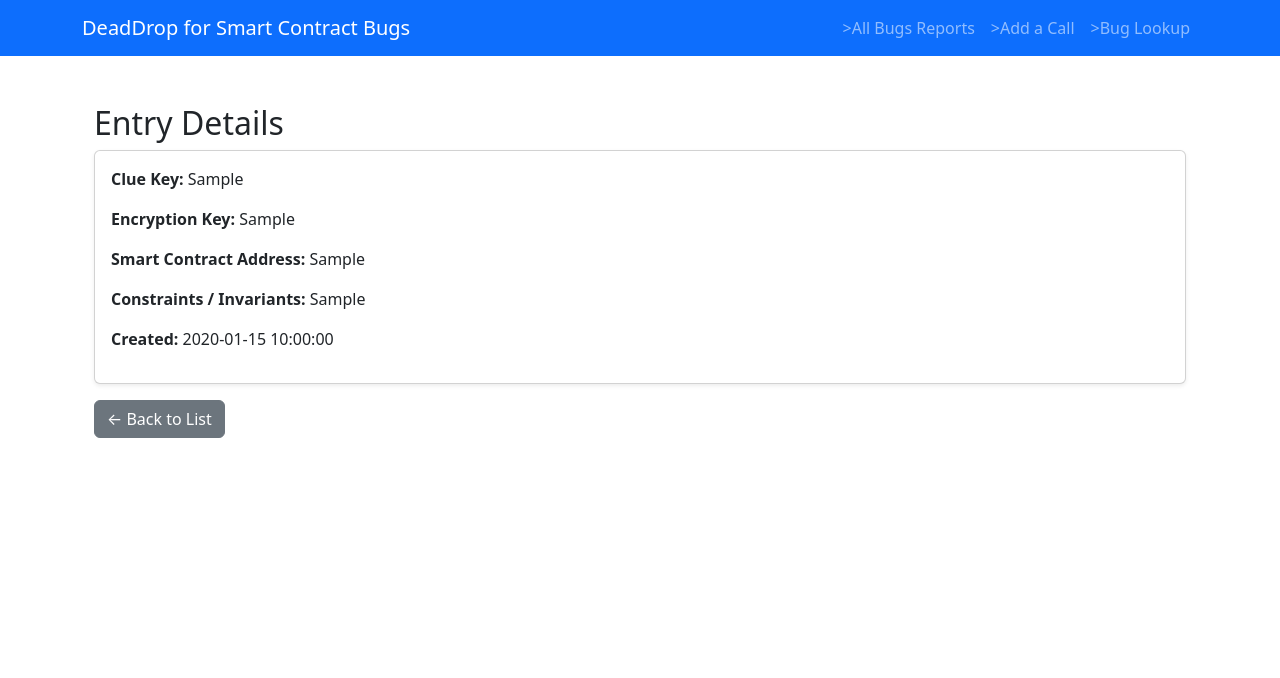
After one commit to yoshiisato/deaddrop, a Flask app: page /entry/1 in a window 1280 px wide. The commit adds this page. Shown: the top 678 px of the page. Run offline with Flask 3, Linux system fonts and the light colour scheme; tables that the repository leaves empty hold one stand-in row (values such as "Sample post").

Commit message:
update web

```diff
--- a/frontend/app.py
+++ b/frontend/app.py
@@ -161,3 +161,9 @@ def bug_lookup():
 def all_bug_reports():
     all_bugs = BugReport.query.order_by(BugReport.timestamp.desc()).all()
     return render_template("all_bug_reports.html", bugs=all_bugs)
+
+
+@app.route('/entry/<int:entry_id>')
+def entry_detail(entry_id):
+    entry = Entry.query.get_or_404(entry_id)
+    return render_template('entry_detail.html', entry=entry)
--- /dev/null
+++ b/frontend/templates/entry_detail.html
@@ -0,0 +1,16 @@
+{% extends 'base.html' %}
+{% block content %}
+<div class="container mt-4">
+  <h2>Entry Details</h2>
+  <div class="card shadow-sm">
+    <div class="card-body">
+      <p><strong>Clue Key:</strong> {{ entry.pk_clue }}</p>
+      <p><strong>Encryption Key:</strong> {{ entry.pk_encryption }}</p>
+      <p><strong>Smart Contract Address:</strong> {{ entry.sc_addr }}</p>
+      <p><strong>Constraints / Invariants:</strong> {{ entry.constraints }}</p>
+      <p><strong>Created:</strong> {{ entry.timestamp.strftime('%Y-%m-%d %H:%M:%S') }}</p>
+    </div>
+  </div>
+  <a href="{{ url_for('show_list') }}" class="btn btn-secondary mt-3">← Back to List</a>
+</div>
+{% endblock %}
--- a/frontend/templates/list.html
+++ b/frontend/templates/list.html
@@ -22,9 +22,8 @@
               <p class="card-text mb-1"><strong>Encryption Key:</strong> {{ e.pk_encryption }}</p>
               <p class="card-text mb-1"><strong>Smart contract addr:</strong> {{ e.sc_addr }}</p>
               <p class="card-text mb-3"><strong>Invariants:</strong> {{ e.constraints }}</p>
-              <p class="mt-auto text-muted small">
-                {{ e.timestamp.strftime('%Y-%m-%d %H:%M:%S') }}
-              </p>
+              <p class="text-muted small mt-2">{{ e.timestamp.strftime('%Y-%m-%d %H:%M:%S') }}</p>
+              <a href="{{ url_for('entry_detail', entry_id=e.id) }}" class="btn btn-primary mt-auto">Show Details</a>
             </div>
           </div>
         </div>
```
